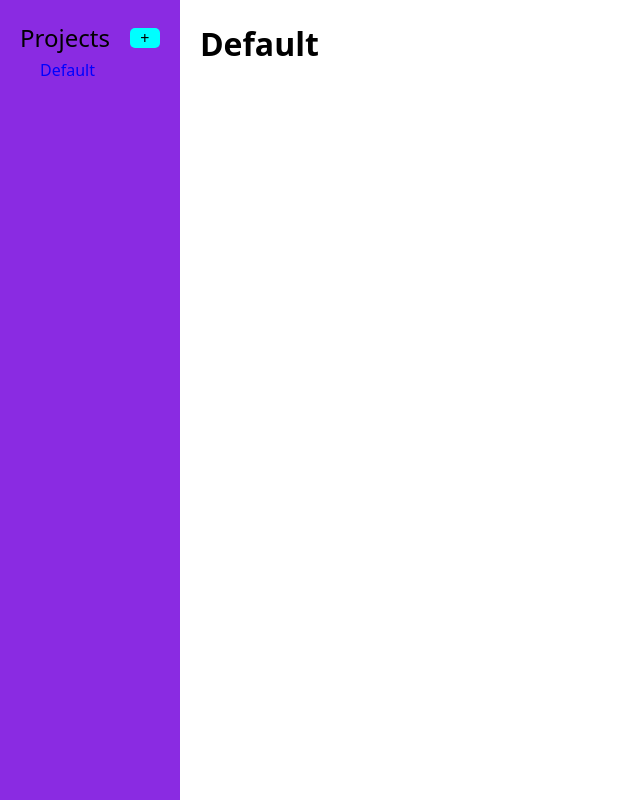
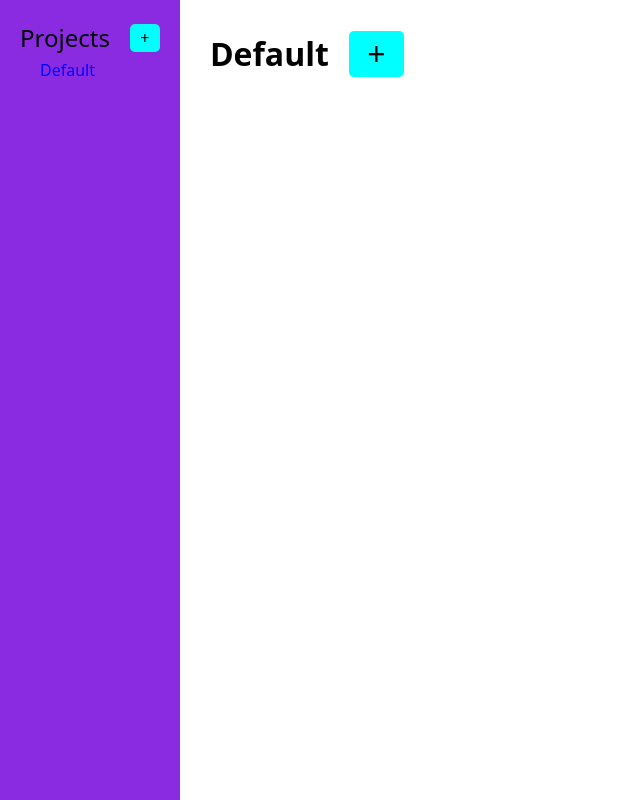
Before and after one commit to yochie/odin-todo, a website built with webpack: page src/template.html in a window 1280 px wide. Shown: the whole page, without its empty margins (0-640 px from the left). Built offline with nearby package versions, Linux system fonts and the light colour scheme.

Commit message:
Add button to project view

```diff
--- a/src/projectList.css
+++ b/src/projectList.css
@@ -45,9 +45,5 @@
 }
 
 .project-list .add-project-button {
-    width: 30px;
     align-self: center;
-    background-color: aqua;
-    border-radius: 5px;
-    border: none;
 }
--- a/src/projectView.css
+++ b/src/projectView.css
@@ -3,8 +3,15 @@
     padding: 20px;
 }
 
+.header {
+    display: flex;
+    gap: 20px;
+    align-items: center;
+    padding: 10px;
+    font-size: 2rem;
+}
+
 .project-container .project-name {
-    font-size: 2rem;
     font-weight: bold;
 }
 
--- a/src/styles.css
+++ b/src/styles.css
@@ -41,3 +41,11 @@ img {
 body {
   display: flex;
 }
+
+.mybutton {
+    min-width: 30px;
+    padding: 5px 1ch;
+    background-color: aqua;
+    border-radius: 5px;
+    border: none;
+}
--- a/src/template.html
+++ b/src/template.html
@@ -12,7 +12,7 @@
     <div class="project-list">
         <div class="title">
             <h2>Projects</h2>
-            <button class="add-project-button">+</button>
+            <button class="mybutton add-project-button">+</button>
         </div>
         <input class="project-form" type="text" pattern="[a-zA-Z0-9]*" maxlength="50" minlength="1">
         <ul>
@@ -20,7 +20,11 @@
     </div>
 
     <div class="project-container">
-        <h2 class="project-name">Default project</h2>
+
+        <div class="header">
+            <h2 class="project-name">Default project</h2>
+            <button class="mybutton add-task-button">+</button>
+        </div>
         <div class="tasks-container">
         </div>
     </div>
```
